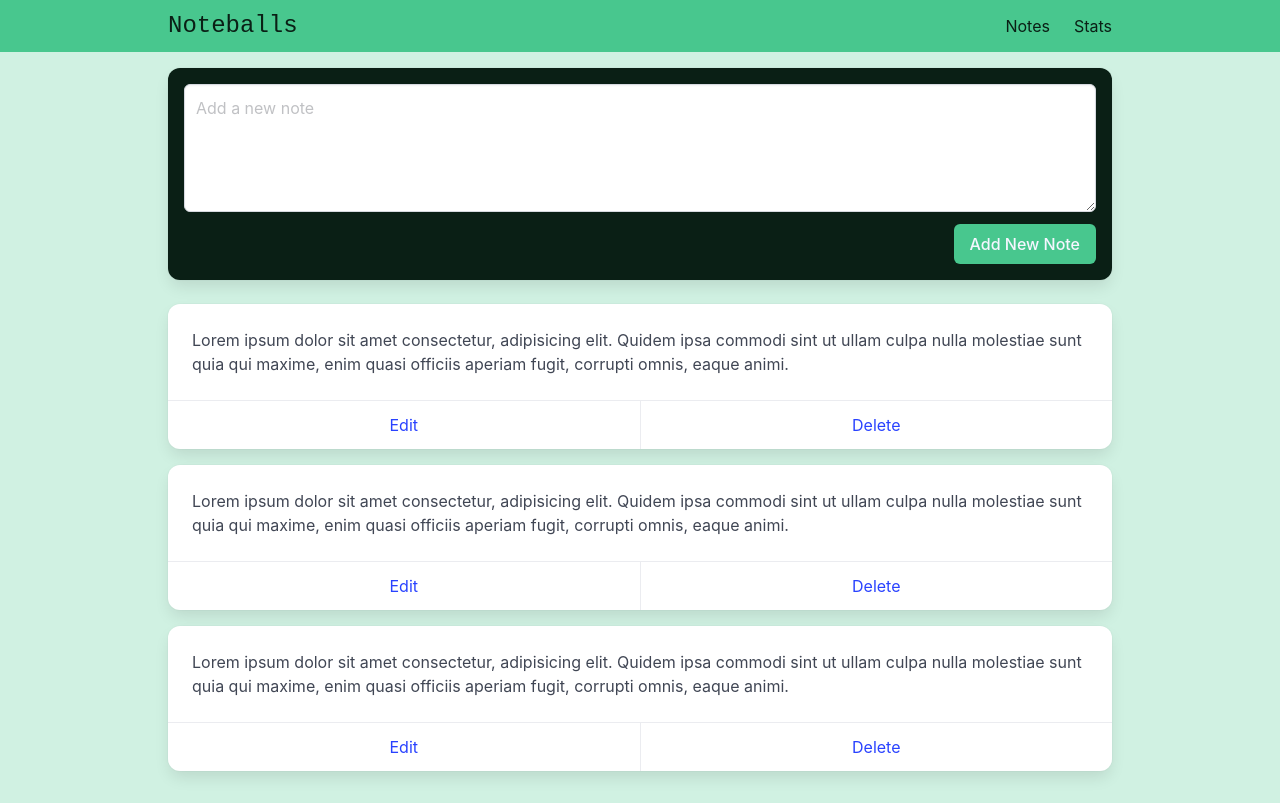
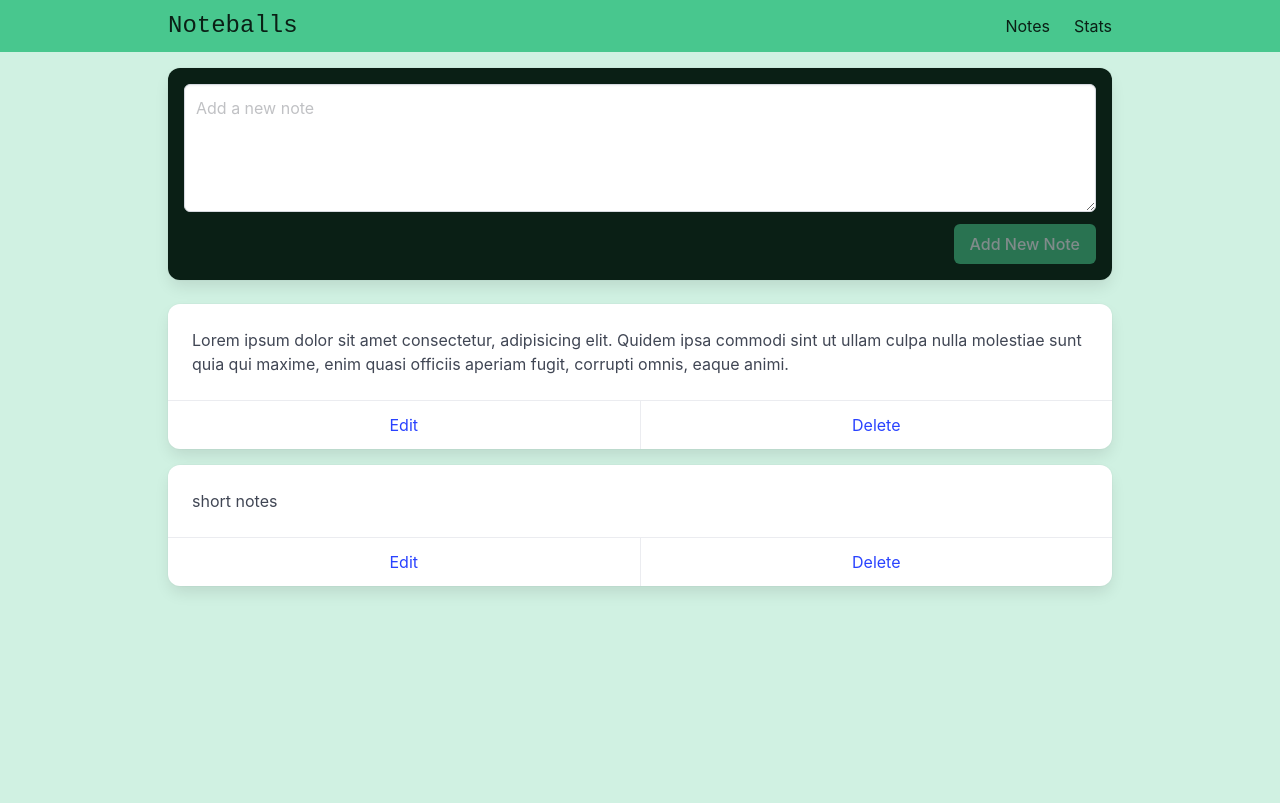
Before and after one commit to RahafAl0/Noteballes-VueJS, a Vue app: page /#/ in a window 1280 px wide. Built offline with nearby package versions, Linux system fonts and the light colour scheme.

Commit message:
note method

```diff
--- a/src/views/ViewNotes.vue
+++ b/src/views/ViewNotes.vue
@@ -3,25 +3,25 @@
     <div class="card has-background-success-dark p-4 mb-5">
       <div class="field">
         <div class="control">
-          <textarea class="textarea" placeholder="Add a new note" />
+          <textarea v-model="newNote" class="textarea" placeholder="Add a new note" ref="newNoteRef"/>
         </div>
       </div>
 
       <div class="field is-grouped is-grouped-right">
         <div class="control">
-          <button class="button is-link has-background-success">
+          <button @click="addNote" :disabled="!newNote" class="button is-link has-background-success">
             Add New Note
           </button>
         </div>
       </div>
     </div>
 
-    <div v-for="i in 3" class="card mb-4">
+    <div v-for="note in notes"
+      :key="note.id"
+    class="card mb-4">
       <div class="card-content">
         <div class="content">
-          Lorem ipsum dolor sit amet consectetur, adipisicing elit. Quidem ipsa
-          commodi sint ut ullam culpa nulla molestiae sunt quia qui maxime, enim
-          quasi officiis aperiam fugit, corrupti omnis, eaque animi.
+         {{ note.content }}
         </div>
       </div>
       <footer class="card-footer">
@@ -31,3 +31,38 @@
     </div>
   </div>
 </template>
+
+<script setup>
+import { ref } from "vue";
+
+const newNote = ref('')
+const newNoteRef = ref(null)
+
+
+const notes = ref([
+  {
+    id: "id1",
+    content: "Lorem ipsum dolor sit amet consectetur, adipisicing elit. Quidem ipsa commodi sint ut ullam culpa nulla molestiae sunt quia qui maxime, enim quasi officiis aperiam fugit, corrupti omnis, eaque animi."
+  },
+  {
+    id: "id2",
+    content: "short notes"
+  }
+])
+
+const addNote = () => {
+
+  let currentDate = new Date().getTime(),
+    id = currentDate.toString()
+
+  let note = {
+    id,
+    content: newNote.value
+  }
+
+  notes.value.unshift(note)
+
+  newNote.value = ''
+  newNoteRef.value.focus()
+}
+</script>
```
